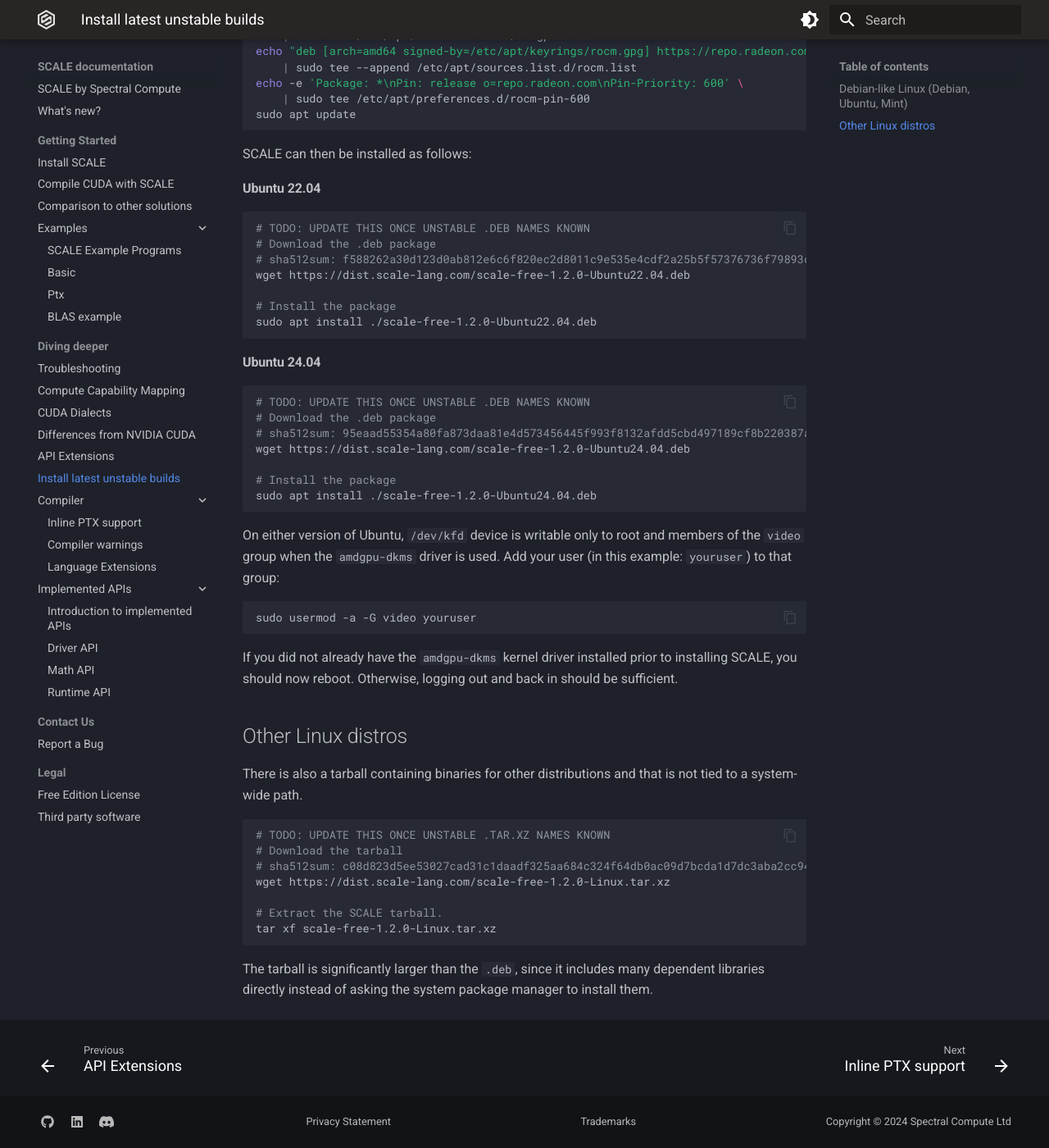
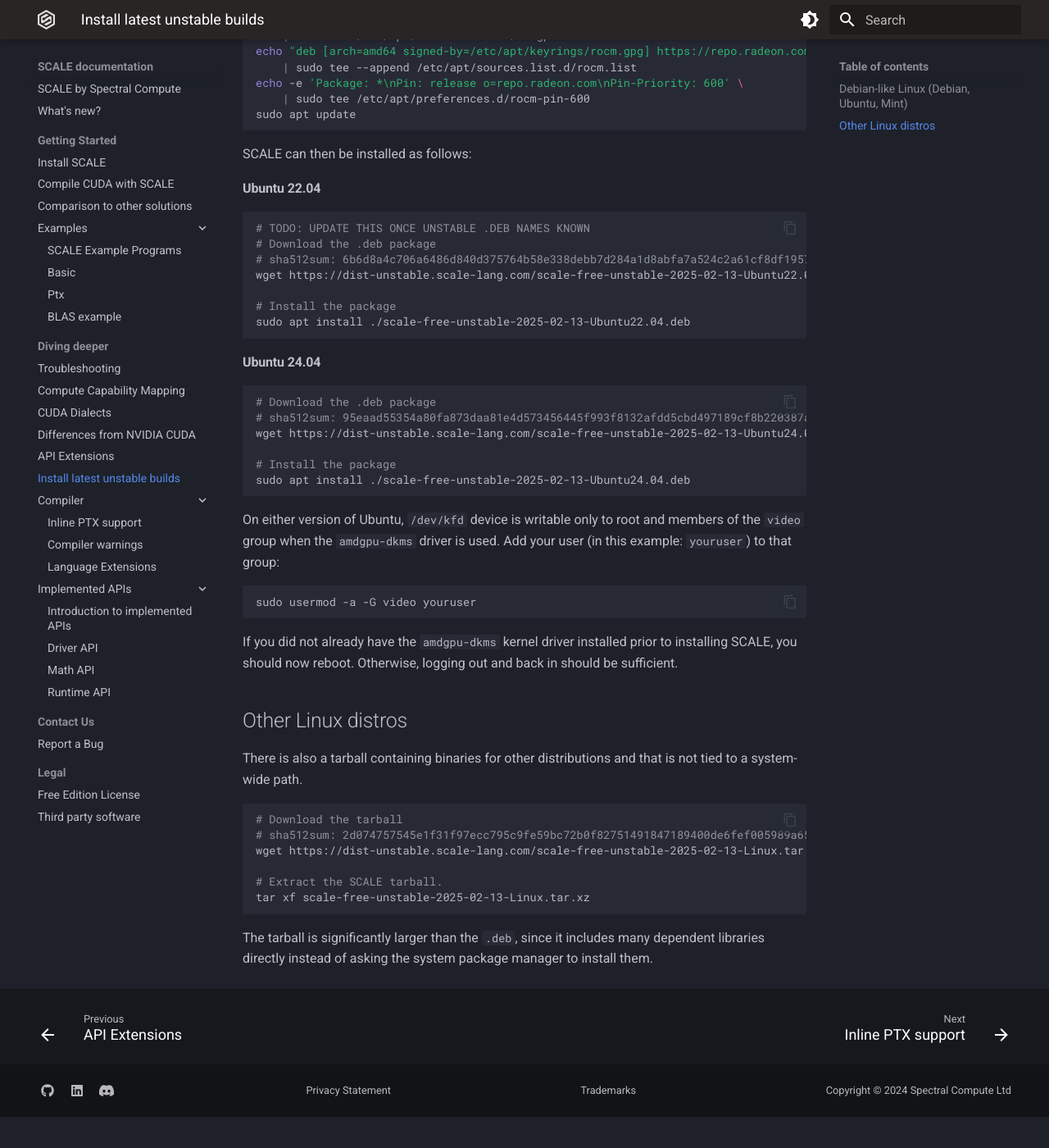
Before and after one commit to spectral-compute/scale-docs, an MkDocs documentation site: the page built from docs/manual/how-to-install-unstable.md, in a window 1280 px wide and 1400 px high, scrolled down 1030 px. Shown: the whole window at 82% size. Built offline with MkDocs 1.6.1 and Material for MkDocs 9.7.7, drawn with Linux system fonts in a browser that asks for light colours; after the commit the page ends 2392 px from its top, so only the background shows below that.

Commit message:
Fix unstbale build links

````diff
--- a/docs/manual/how-to-install-unstable.md
+++ b/docs/manual/how-to-install-unstable.md
@@ -49,22 +49,21 @@ SCALE can then be installed as follows:
 ```bash
 # TODO: UPDATE THIS ONCE UNSTABLE .DEB NAMES KNOWN
 # Download the .deb package
-# sha512sum: f588262a30d123d0ab812e6c6f820ec2d8011c9e535e4cdf2a25b5f57376736f79893cce57593efa8142aaa71210b5b0f56db3b5d422e62c17336b3908a36508
-wget https://dist.scale-lang.com/scale-free-1.2.0-Ubuntu22.04.deb
+# sha512sum: 6b6d8a4c706a6486d840d375764b58e338debb7d284a1d8abfa7a524c2a61cf8df1957e4f223a389158a0c3a4f3d53fc99c96a1de78affc209bd55369b776f42
+wget https://dist-unstable.scale-lang.com/scale-free-unstable-2025-02-13-Ubuntu22.04.deb
 
 # Install the package
-sudo apt install ./scale-free-1.2.0-Ubuntu22.04.deb
+sudo apt install ./scale-free-unstable-2025-02-13-Ubuntu22.04.deb
 ```
 
 <h4>Ubuntu 24.04</h4>
 ```bash
-# TODO: UPDATE THIS ONCE UNSTABLE .DEB NAMES KNOWN
 # Download the .deb package
 # sha512sum: 95eaad55354a80fa873daa81e4d573456445f993f8132afdd5cbd497189cf8b220387a320b045e836828c8d15dc32a57bcbcf59f161d4cdbf09abfd29da4a423
-wget https://dist.scale-lang.com/scale-free-1.2.0-Ubuntu24.04.deb
+wget https://dist-unstable.scale-lang.com/scale-free-unstable-2025-02-13-Ubuntu24.04.deb
 
 # Install the package
-sudo apt install ./scale-free-1.2.0-Ubuntu24.04.deb
+sudo apt install ./scale-free-unstable-2025-02-13-Ubuntu24.04.deb
 ```
 
 On either version of Ubuntu, `/dev/kfd` device is writable only to root and members of the `video` group when the `amdgpu-dkms` driver is used. Add your user (in this example: `youruser`) to that group:
@@ -80,13 +79,12 @@ If you did not already have the `amdgpu-dkms` kernel driver installed prior to i
 There is also a tarball containing binaries for other distributions and that is not tied to a system-wide path.
 
 ```bash
-# TODO: UPDATE THIS ONCE UNSTABLE .TAR.XZ NAMES KNOWN
 # Download the tarball
-# sha512sum: c08d823d5ee53027cad31c1daadf325aa684c324f64db0ac09d7bcda1d7dc3aba2cc943f5224d7f5f8363e2ba495a5c910956fe79b48396bbe61a93e8b364eb8
-wget https://dist.scale-lang.com/scale-free-1.2.0-Linux.tar.xz
+# sha512sum: 2d074757545e1f31f97ecc795c9fe59bc72b0f82751491847189400de6fef005989a65889d1d7ce5b64cb07950fe693f7822beb1975ddb469ed005a234a75690
+wget https://dist-unstable.scale-lang.com/scale-free-unstable-2025-02-13-Linux.tar.xz
 
 # Extract the SCALE tarball.
-tar xf scale-free-1.2.0-Linux.tar.xz
+tar xf scale-free-unstable-2025-02-13-Linux.tar.xz
 ```
 
 The tarball is significantly larger than the `.deb`, since it includes many dependent libraries directly instead of asking the system package manager to install them.
````
